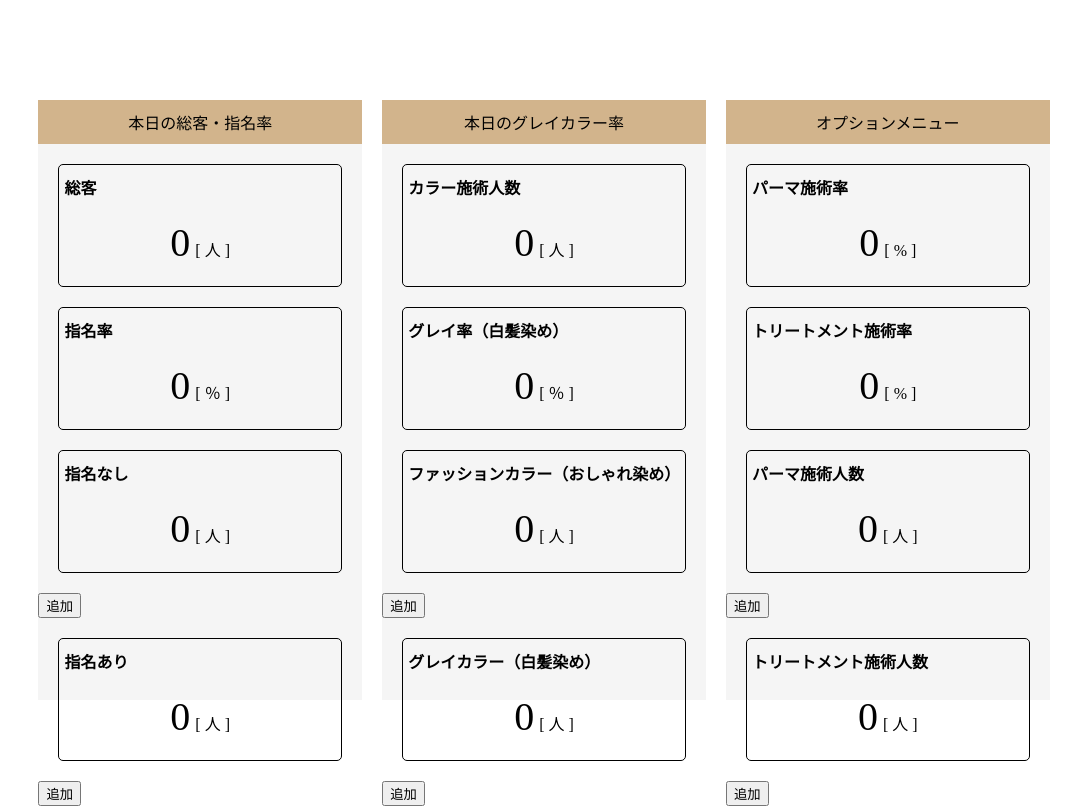
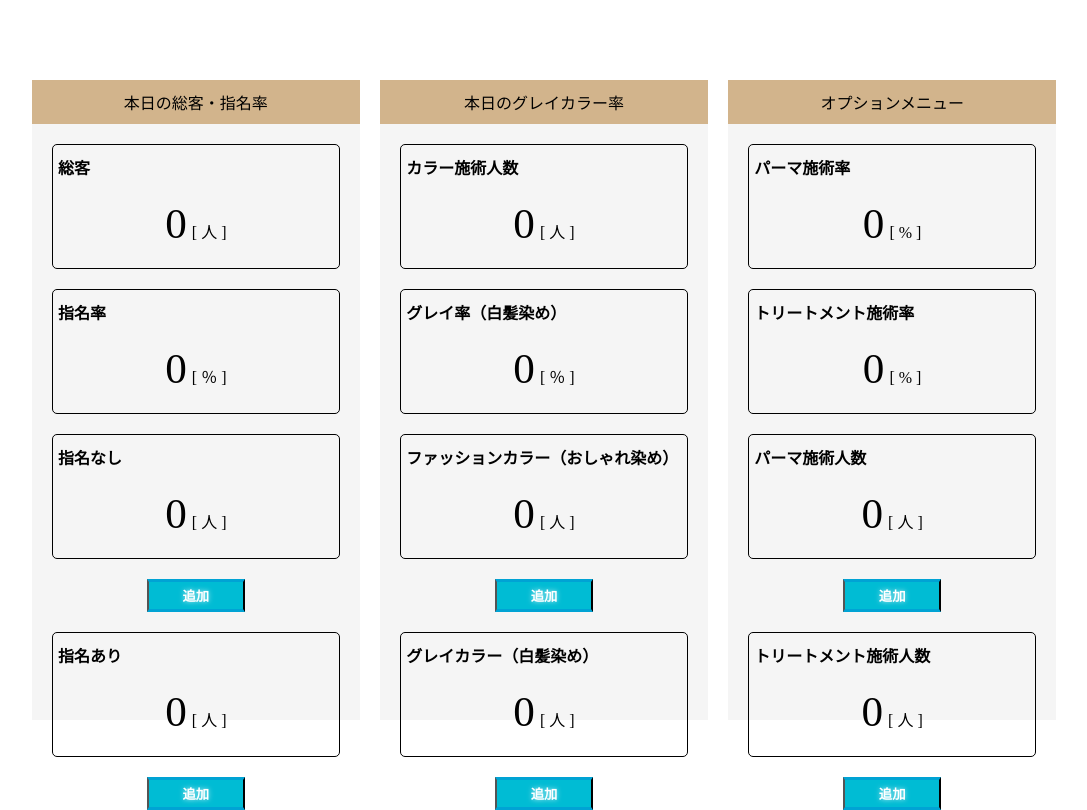
Before and after one commit to naoya00/gray-counter, a Vue app: page / in a window 1280 px wide. Shown: the whole page, without its empty margins (96-1183 px from the left). Built offline with nearby package versions, Linux system fonts and the light colour scheme.

Commit message:
add button css

```diff
--- a/src/App.vue
+++ b/src/App.vue
@@ -135,15 +135,15 @@ export default {
 </script>
 
 <style lang="scss">
-.UI_Build_Assistant{
+body{
   margin: 0;
 }
 .frame{
   display: flex;
   justify-content: space-between;
-  height: calc(100vh - 200px);
+  height: calc(100vh - 160px);
   width: 80%;
-  margin: 100px auto;
+  margin: 80px auto;
 }
 .contentLow{
   width: 32%;
--- a/src/components/Counter.vue
+++ b/src/components/Counter.vue
@@ -5,8 +5,10 @@
       :unit="unit"
       :value="value"
     />
-    <button class="add-button"
-      @click="plusOne">追加</button>
+    <div class="counterLow">
+      <button class="add-button"
+        @click="plusOne">追加</button>
+    </div>
   </div>
 </template>
 
@@ -40,3 +42,30 @@ export default {
   }
 }
 </script>
+
+<style lang="scss" scoped>
+.counterLow{
+  text-align: center
+}
+.add-button {
+  position: relative;
+  display: inline-block;
+  font-weight: bold;
+  text-decoration: none;
+  color: #FFF;
+  text-shadow: 0 0 5px rgba(255, 255, 255, 0.73);
+  padding: 0.3em 0.5em;
+  background: #00bcd4;
+  border-top: solid 3px #00a3d4;
+  border-bottom: solid 3px #00a3d4;
+  transition: .4s;
+  cursor: pointer;
+  width: 30%;
+  outline: none;
+  &:hover {
+  text-shadow: -6px 0px 15px rgba(255, 255, 240, 0.83),
+                6px 0px 15px rgba(255, 255, 240, 0.83);
+  }
+}
+
+</style>
--- a/src/components/Sticker.vue
+++ b/src/components/Sticker.vue
@@ -38,7 +38,7 @@ export default {
     text-align: center;
     margin: 20px 0;
     &--value{
-      font-size: 2.5em;
+      font-size: 2.7em;
       margin-right: 5px;
     }
     }
```
